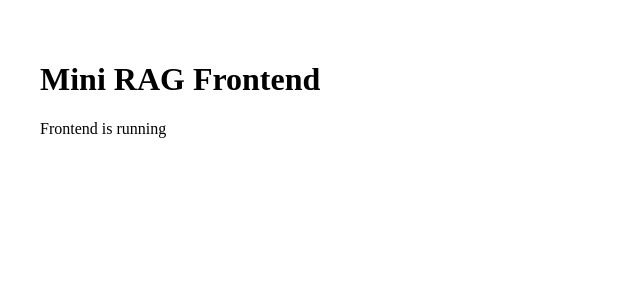
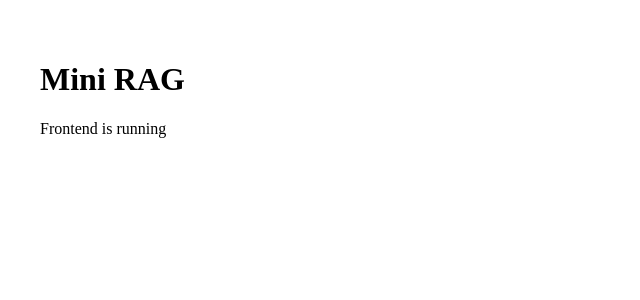
Before and after one commit to anshsain/mini-rag, a Next.js app in the folder frontend/: page / in a window 1280 px wide. Shown: the top 300 px of the page, without its empty margins (0-640 px from the left). Built offline with nearby package versions, Linux system fonts and the light colour scheme.

Commit message:
Update page.tsx

```diff
--- a/frontend/app/page.tsx
+++ b/frontend/app/page.tsx
@@ -1,7 +1,7 @@
-export default function Home() {
+export default function Page() {
   return (
     <main style={{ padding: "2rem" }}>
-      <h1>Mini RAG Frontend</h1>
+      <h1>Mini RAG</h1>
       <p>Frontend is running</p>
     </main>
   );
```
